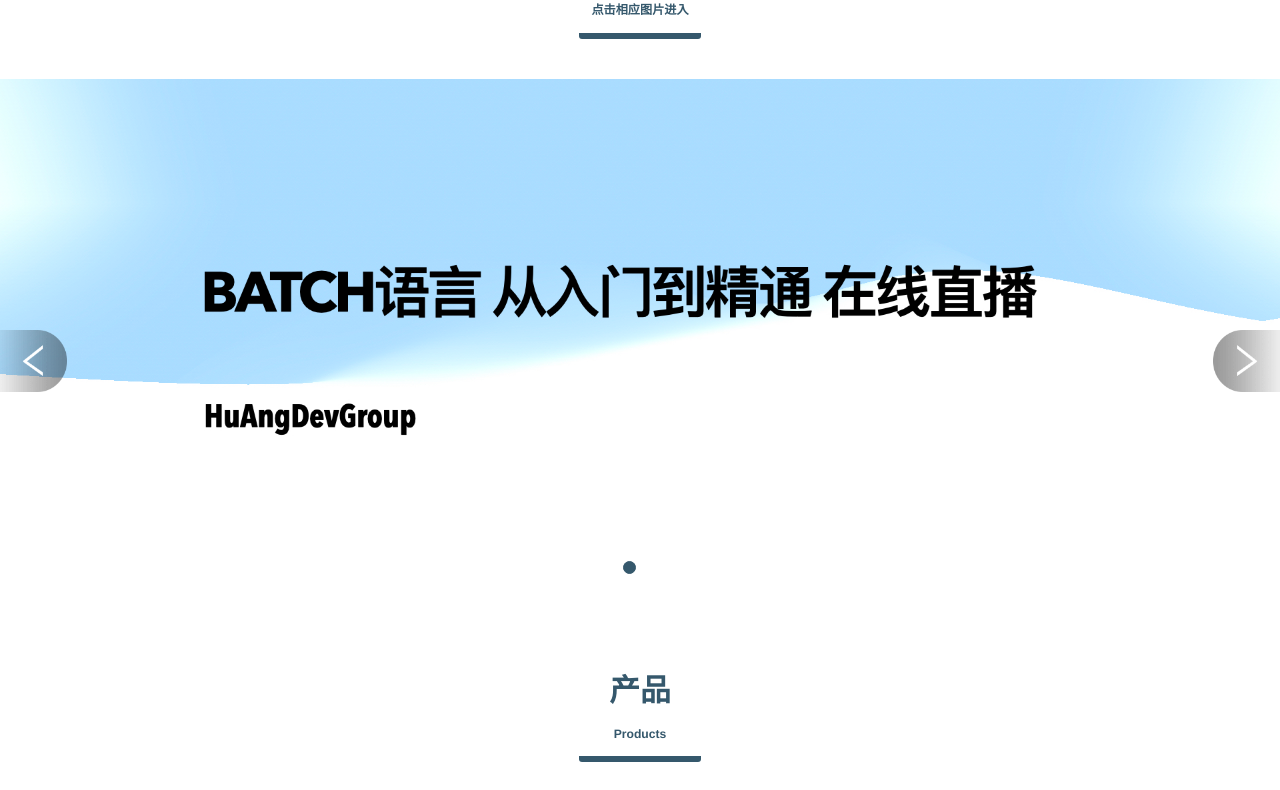
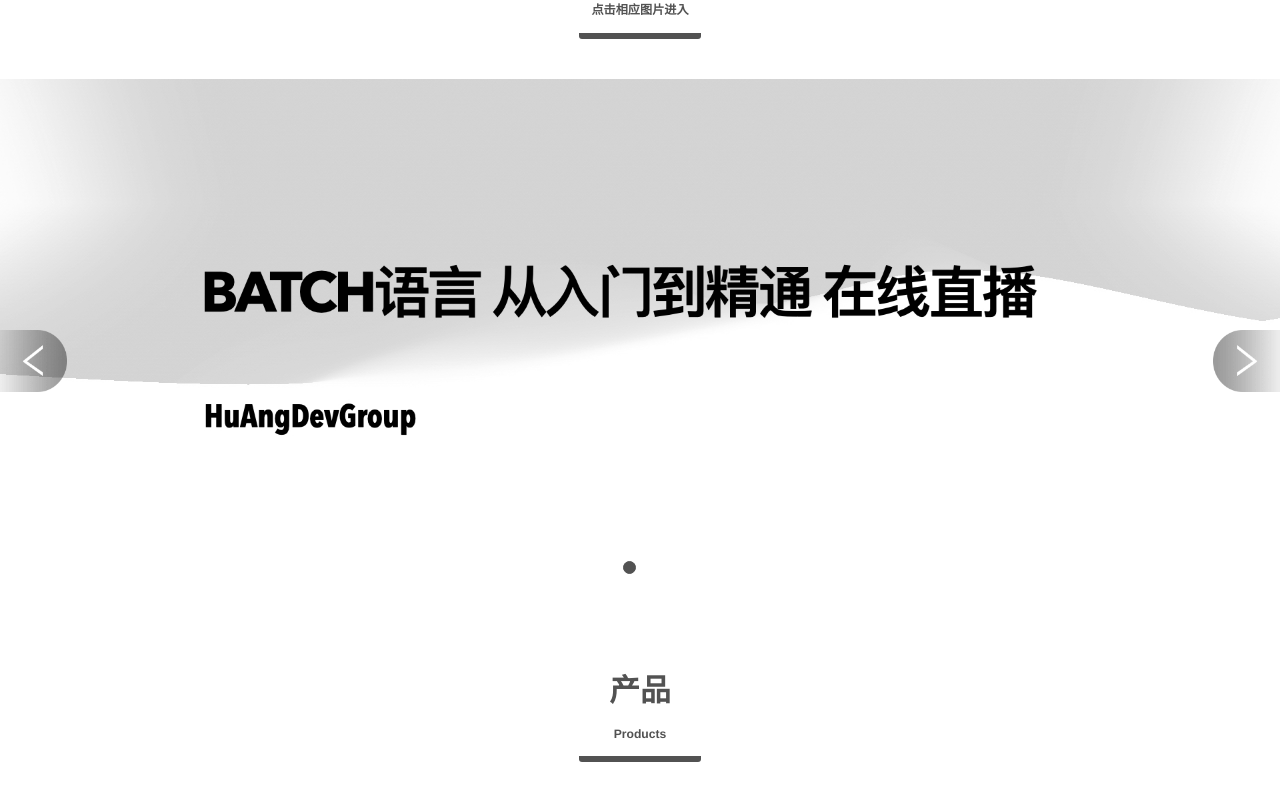
Before and after one commit to hadevg/hadevg.github.io, a plain HTML site: page index.html in a window 1280 px wide. Shown: the part 72-862 px from the top of the page. Drawn offline with Linux system fonts and the light colour scheme; files whose address does not match are found by name.

Commit message:
Update index.html

```diff
--- a/index.html
+++ b/index.html
@@ -3,6 +3,11 @@
 <!--感谢艾飞文化 iifei.com 的网站框架（未获得授权）-->
 <html>
 <head>
+    <style type="text/css">
+	html {
+	filter: progid:DXImageTransform.Microsoft.BasicImage(grayscale=1);
+	-webkit-filter: grayscale(100%);}
+	</style>
     <meta http-equiv="Content-Type" content="text/html; charset=utf-8"/>
     <title>HuAngDevGroup</title>
     <link rel="stylesheet" type="text/css" href="bootstrap-3.3.7-dist/css/bootstrap.min.css"/>
```
